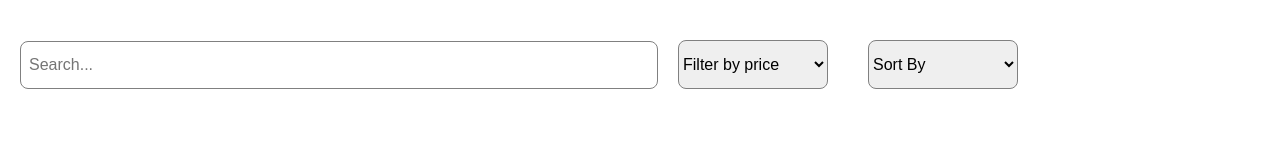
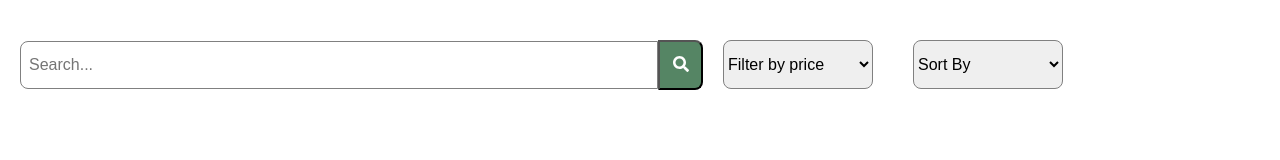
Before and after one commit to shivarad/Travel-agency, a React (Create React App) app: page / in a window 1280 px wide. Shown: the top 160 px of the page. Built offline with nearby package versions, Linux system fonts and the light colour scheme.

Commit message:
complete filter data

```diff
--- a/src/components/searchBox/searchBox.tsx
+++ b/src/components/searchBox/searchBox.tsx
@@ -1,10 +1,21 @@
+import { SearchInput, SearchBtn } from "./searchBoxStyles";
+import { FontAwesomeIcon } from "@fortawesome/react-fontawesome";
+import { faSearch } from "@fortawesome/free-solid-svg-icons";
+import React from "react";
 
-import { SearchInput } from "./searchBoxStyles";
+const SearchBox = (props: {
+  onChange: React.ChangeEventHandler<HTMLInputElement>;
+  handleClick: React.MouseEventHandler<HTMLButtonElement>;
+}) => {
+  return (
+    <>
+      <SearchInput placeholder="Search..." onChange={props.onChange} />
 
-const SearchBox = (props: {onChange:React.ChangeEventHandler<HTMLInputElement>}) => {
-
-
-  return <SearchInput placeholder="Search..." onChange={props.onChange} />;
+      <SearchBtn onClick={props.handleClick}>
+        <FontAwesomeIcon icon={faSearch} />
+      </SearchBtn>
+    </>
+  );
 };
 
 export default SearchBox;
--- a/src/components/searchBox/searchBoxStyles.tsx
+++ b/src/components/searchBox/searchBoxStyles.tsx
@@ -8,7 +8,7 @@ width:50%;
 font-size:1rem;
 padding:8px;
 border:1px solid gray;
-border-radius:8px;
+border-radius:8px 0 0 8px ;
 outline: none;
   &:focus{
     border: 1px solid #008ABF;
@@ -19,3 +19,14 @@ outline: none;
   	  opacity: 0;
      }
 `
+
+export const SearchBtn=styled.button`
+height:50px;
+width:45px;
+color:white;
+background:#558564;
+padding:8px;
+border-radius:0 8px 8px 0;
+font-size:1rem;
+
+`
--- a/src/pages/ResortsPage/Resorts.tsx
+++ b/src/pages/ResortsPage/Resorts.tsx
@@ -9,37 +9,26 @@ import Select from "../../components/select/select";
 const Resorts = () => {
   const [resorts, setResorts] = useState<Resort[] | null>(Data);
   const [searchTerm, setSearchTerm] = useState<string>("");
-const[priceRange,setPriceRange]=useState<string>("none");
-const[PriceFilterdData,setPriceFilteredData]=useState<Resort[]|null>(null);
+  const [priceRange, setPriceRange] = useState<string>("none");
+  const [sortType, setSortType] = useState<string>("none");
 
-  useEffect(() => {
-    if (resorts !== null) {
 
-      const filteredData = Data.filter((item) =>
-        item.title.toLocaleLowerCase().includes(searchTerm.toLocaleLowerCase())
-      );
-      setResorts(filteredData);
-    }
-  }, [searchTerm]);
+  useEffect(()=>{
+      if(priceRange!=="none")
+      filterData();
+  },[priceRange])
 
-  const handleSearch: React.ChangeEventHandler<HTMLInputElement> = (e) => {
-    setSearchTerm(e.target.value);
-  };
-
-  const SortSelectChange = (event: React.ChangeEvent<HTMLSelectElement>) => {
-    const value = event.target.value;
-    if (resorts !== null) {
-      const data = priceRange&&PriceFilterdData?[...PriceFilterdData]:[...resorts];
-      let filterd=null;
-      switch (value) {
+  const SortData = (data: Resort[] | null, type: string) => {
+    if (data === null) return null;
+    let filtered = [...data];
+    switch (type) {
       case "title": {
-          filterd=
-            sortArrayOfObjects(data, value as keyof Resort, "ascending")
+        filtered = sortArrayOfObjects(data, type as keyof Resort, "ascending");
 
         break;
       }
       case "price": {
-          filterd = data.sort(
+        filtered = data.sort(
           (a, b) =>
             parseInt(a.price.substring(0, a.price.length)) -
             parseInt(b.price.substring(0, b.price.length))
@@ -52,16 +41,18 @@ const[PriceFilterdData,setPriceFilteredData]=useState<Resort[]|null>(null);
         break;
       }
     }
-      priceRange&&PriceFilterdData&&filterd?setPriceFilteredData(filterd):setResorts(filterd)
-    }
+    return filtered;
   };
 
-  const PriceSelectChange = (event: React.ChangeEvent<HTMLSelectElement>) => {
-    const Price = event.target.value;
-    setPriceRange(Price);
-    if (resorts !== null) {
-      const data = [...resorts]
-      const Range = Price.split("-");
+  const filterByTitle = (data: Resort[]) => {
+    const filteredData = data.filter((item) =>
+      item.title.toLocaleLowerCase().includes(searchTerm.toLocaleLowerCase())
+    );
+    return filteredData;
+  };
+
+  const filterByPrice = (data: Resort[]) => {
+    const Range = priceRange.split("-");
     const filter = data.filter(
       (item) =>
         parseInt(item.price.substring(0, item.price.length)) >=
@@ -69,14 +60,40 @@ const[PriceFilterdData,setPriceFilteredData]=useState<Resort[]|null>(null);
         parseInt(item.price.substring(0, item.price.length)) <
           parseInt(Range[1])
     );
-      setPriceFilteredData(filter);
-    }
+    return filter;
+  };
+
+  const filterData = () => {
+    let filteredData = null;
+    if (priceRange !== "none") filteredData = filterByPrice(Data);
+    if (searchTerm !== "")
+      filteredData = filterByTitle(filteredData ? filteredData : Data);
+    if (sortType !== "none") filteredData = SortData(filteredData ? filteredData : Data, sortType);
+    setResorts(filteredData)
+  };
+
+  const SortSelectChange = (event: React.ChangeEvent<HTMLSelectElement>) => {
+    const sortT = event.target.value;
+    setSortType(sortT);
+    setResorts(SortData(resorts, sortT));
+  };
+
+  const handleSearchChange: React.ChangeEventHandler<HTMLInputElement> = (
+    e
+  ) => {
+    setSearchTerm(e.target.value);
+  };
+
+  const PriceSelectChange = (event: React.ChangeEvent<HTMLSelectElement>) => {
+      const priceTerm=event.target.value
+    setPriceRange(priceTerm);
+   //useEffect
   };
 
   return (
     <>
       <div style={{ height: "200px", margin: "20px" }}>
-        <SearchBox onChange={handleSearch} />
+        <SearchBox handleClick={filterData} onChange={handleSearchChange} />
         <Select
           Hint="Filter by price"
           onSelectChange={PriceSelectChange}
@@ -97,7 +114,9 @@ const[PriceFilterdData,setPriceFilteredData]=useState<Resort[]|null>(null);
           ]}
         />
       </div>
-      <ResortsList resorts={ priceRange==="none"?resorts:PriceFilterdData} />
+      <ResortsList
+        resorts={resorts}
+      />
     </>
   );
 };
```
Lines whose indentation alone changed are shown as unchanged.
